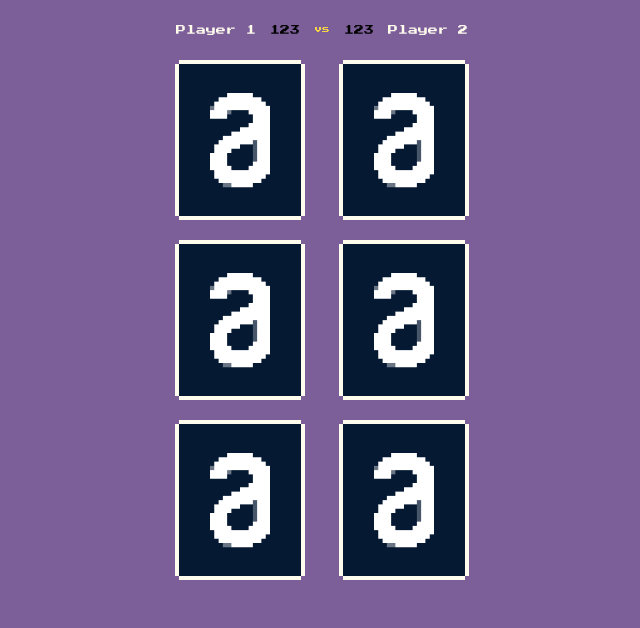
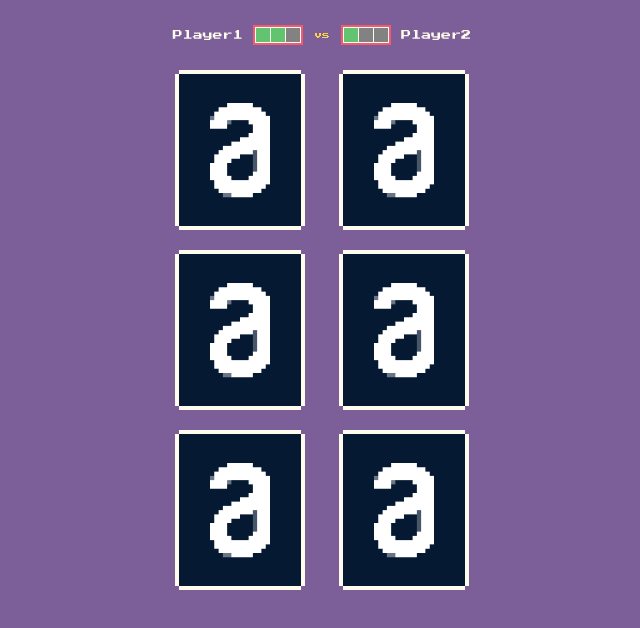
Before and after one commit to gabrielborel/matching-game, a website built with Vite: page index.html in a window 1280 px wide. Shown: the whole page, without its empty margins (318-958 px from the left). Built offline with nearby package versions, Linux system fonts and the light colour scheme.

Commit message:
:construction: Finished the PlayerScore CSS

```diff
--- a/src/components/PlayerScore/index.js
+++ b/src/components/PlayerScore/index.js
@@ -3,9 +3,9 @@ import './style.css'
 function PlayerScore(points = 0) {
   return /*html*/`
     <ol class="player-score" data-points=${points}>
-      <li>1</li>
-      <li>2</li>
-      <li>3</li>
+      <li class="point">1</li>
+      <li class="point">2</li>
+      <li class="point">3</li>
     </ol>
   `
 }
--- a/src/components/PlayerScore/style.css
+++ b/src/components/PlayerScore/style.css
@@ -1,3 +1,38 @@
 .player-score {
+  box-sizing: border-box;
   display: flex;
+  justify-content: space-between;
+  gap: 1px;
+  width: 50px;
+  height: 20px;
+  background-color: var(--color-floral-white);
+  border: 2px solid var(--color-fiery-rose);
+  padding: 1px;
 }
+
+.player-score > .point {
+  background-color: var(--color-old-silver);
+  text-indent: -9999px;
+  overflow: hidden;
+  width: 33%;
+}
+
+.player-score[data-points="1"] {
+  flex-direction: row;
+}
+
+.player-score[data-points="1"] > .point:first-child{
+  background-color: var(--color-mantis);
+}
+
+.player-score[data-points="2"] {
+  flex-direction: row-reverse;
+}
+
+.player-score[data-points="2"] > .point:nth-child(n+2) {
+  background-color: var(--color-mantis);
+}
+
+.player-score[data-points="3"] > .point {
+  background-color: var(--color-mantis);
+}
--- a/src/objects/ScoreBoard/index.js
+++ b/src/objects/ScoreBoard/index.js
@@ -6,11 +6,11 @@ import PlayerScore from '../../components/PlayerScore'
 function ScoreBoard() {
   return /*html*/`
     <header class="score-board">
-      ${PlayerName('Player 1')}
+      ${PlayerName('Player1')}
       ${PlayerScore(2)}
       ${VsPlayer()}
       ${PlayerScore(1)}
-      ${PlayerName('Player 2')}
+      ${PlayerName('Player2')}
     </header>
   `
 }
--- a/src/objects/ScoreBoard/style.css
+++ b/src/objects/ScoreBoard/style.css
@@ -1,5 +1,6 @@
 .score-board {
   display: flex;
+  align-items: center;
   justify-content: space-evenly;
   padding: 2.5rem 0;
 }
--- a/src/styles/settings/colors.css
+++ b/src/styles/settings/colors.css
@@ -4,4 +4,6 @@
   --color-floral-white: #fffcee;
   --color-fiery-rose: #f25a70;
   --color-sandstorm: #f5d547;
+  --color-mantis: #62c370;
+  --color-old-silver: #828282;
 }
```
